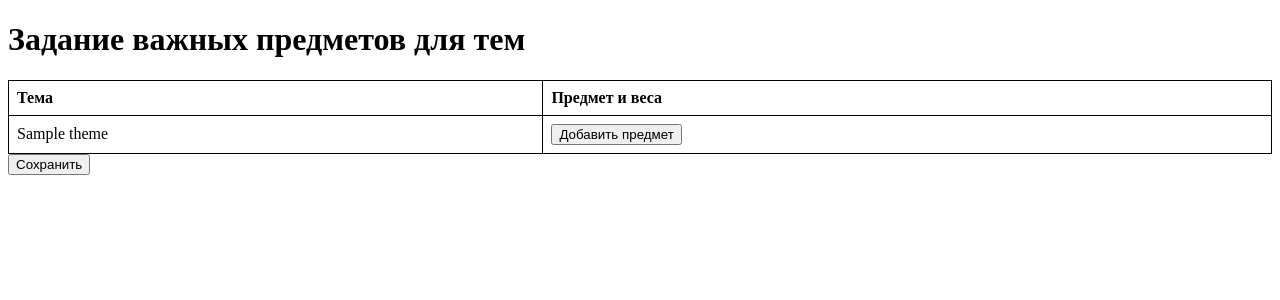
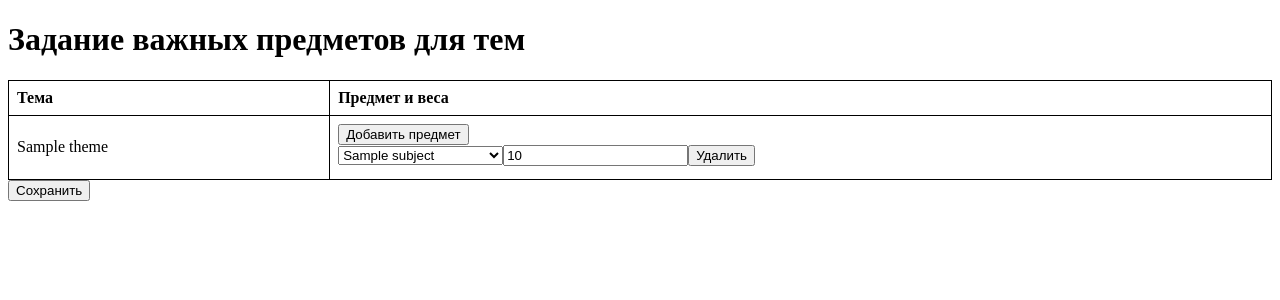
Before and after one commit to StreakQ/VKR, a Flask app: page /assign_importances in a window 1280 px wide. Shown: the top 300 px of the page. Run offline with Flask 3, Linux system fonts and the light colour scheme; tables that the repository leaves empty hold one stand-in row (values such as "Sample post").

Commit message:
Добавление возможности задания и изменения важных предметов для темы и их весов

```diff
--- a/app.py
+++ b/app.py
@@ -3,6 +3,7 @@ from sqlalchemy.orm import sessionmaker, joinedload
 from sqlalchemy import create_engine
 from sqlalchemy.sql import exists
 from flask import Flask, render_template, request, redirect, url_for, session, jsonify
+from sqlalchemy.testing.plugin.plugin_base import logging
 
 from repositories import *
 from models import Distribution,Theme
@@ -116,6 +117,22 @@ def get_themes():
         logging.error(f"Ошибка при получении тем: {e}")
         return f"Произошла ошибка: {e}", 500
 
+@app.route("/get_theme_subject_importances", methods=["GET"])
+def get_theme_subject_importances():
+    try:
+        importances = theme_subject_importance_repository.get_all(ThemeSubjectImportance)
+        importances_list = [
+            {
+                "theme_id": importance.theme_id,
+                "subject_id": importance.subject_id,
+                "weight": round(importance.weight,2)
+            }
+            for importance in importances
+        ]
+        return jsonify(importances_list), 200
+    except Exception as e:
+        logging.error(f"Ошибка при получении связей тем и предметов: {e}")
+        return f"Произошла ошибка: {e}", 500
 @app.route("/students")
 def display_students():
     students = student_repository.get_all(Student)
--- a/templates/assign_importances.html
+++ b/templates/assign_importances.html
@@ -59,12 +59,33 @@
 
       async function loadThemes() {
   try {
-      const response = await fetch("/get_themes");
-      if (!response.ok) {
+    // Загружаем темы
+    const themesResponse = await fetch("/get_themes");
+    if (!themesResponse.ok) {
       throw new Error("Ошибка при загрузке тем");
     }
-      const themes = await response.json();
+    const themes = await themesResponse.json();
 
+    // Загружаем связи между темами и предметами
+    const importancesResponse = await fetch("/get_theme_subject_importances");
+    if (!importancesResponse.ok) {
+      throw new Error("Ошибка при загрузке связей тем и предметов");
+    }
+    const importances = await importancesResponse.json();
+
+    // Создаем словарь для быстрого поиска связей по theme_id
+    const importancesByThemeId = {};
+    importances.forEach(importance => {
+      if (!importancesByThemeId[importance.theme_id]) {
+        importancesByThemeId[importance.theme_id] = [];
+      }
+      importancesByThemeId[importance.theme_id].push({
+        subject_id: importance.subject_id,
+        weight: importance.weight
+      });
+    });
+
+    // Отображаем темы в таблице
     const tableBody = document.querySelector("#theme-table tbody");
     themes.forEach((theme, index) => {
       // Создаем строку для темы
@@ -73,12 +94,11 @@
       // Ячейка с названием темы
       const themeNameCell = document.createElement("td");
       const themeNameInput = document.createElement("input");
-        themeNameInput.type = "hidden"; // Скрытое поле
+      themeNameInput.type = "hidden";
       themeNameInput.name = `theme_name_${index}`;
-        themeNameInput.value = theme.name; // Устанавливаем название темы
+      themeNameInput.value = theme.name;
       themeNameCell.appendChild(themeNameInput);
 
-        // Отображаем название темы (не редактируемое)
       const themeNameDiv = document.createElement("div");
       themeNameDiv.textContent = theme.name;
       themeNameCell.appendChild(themeNameDiv);
@@ -88,7 +108,36 @@
       const subjectsCell = document.createElement("td");
       const subjectsContainer = document.createElement("div");
       subjectsContainer.className = "subjects-container";
-        subjectsCell.appendChild(subjectsContainer);
+
+      // Добавляем существующие предметы и веса
+      if (importancesByThemeId[theme.id]) {
+        importancesByThemeId[theme.id].forEach(importance => {
+          const subjectRow = document.createElement("div");
+          subjectRow.className = "subject-row";
+
+          // Выпадающий список предметов
+          const subjectDropdown = createSubjectDropdown(index);
+          subjectDropdown.value = importance.subject_id; // Устанавливаем выбранный предмет
+          subjectRow.appendChild(subjectDropdown);
+
+          // Поле для ввода веса
+          const weightInput = document.createElement("input");
+          weightInput.type = "number";
+          weightInput.name = `weight_${index}`;
+          weightInput.step = "0.1";
+          weightInput.value = importance.weight; // Устанавливаем вес
+          subjectRow.appendChild(weightInput);
+
+          // Кнопка удаления
+          const removeButton = document.createElement("button");
+          removeButton.type = "button";
+          removeButton.textContent = "Удалить";
+          removeButton.onclick = () => subjectRow.remove();
+          subjectRow.appendChild(removeButton);
+
+          subjectsContainer.appendChild(subjectRow);
+        });
+      }
 
       // Кнопка добавления предмета
       const addSubjectButton = document.createElement("button");
@@ -97,6 +146,7 @@
       addSubjectButton.onclick = () => addSubjectRow(themeRow, index);
       subjectsCell.appendChild(addSubjectButton);
 
+      subjectsCell.appendChild(subjectsContainer);
       themeRow.appendChild(subjectsCell);
 
       tableBody.appendChild(themeRow);
```
Lines whose indentation alone changed are shown as unchanged.
